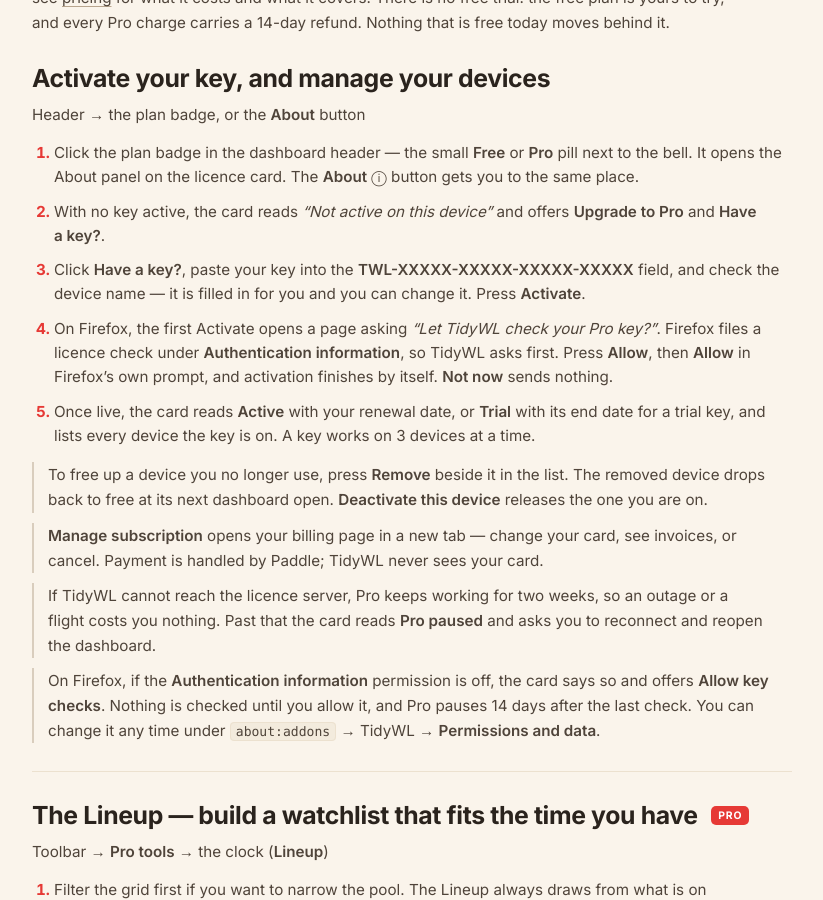
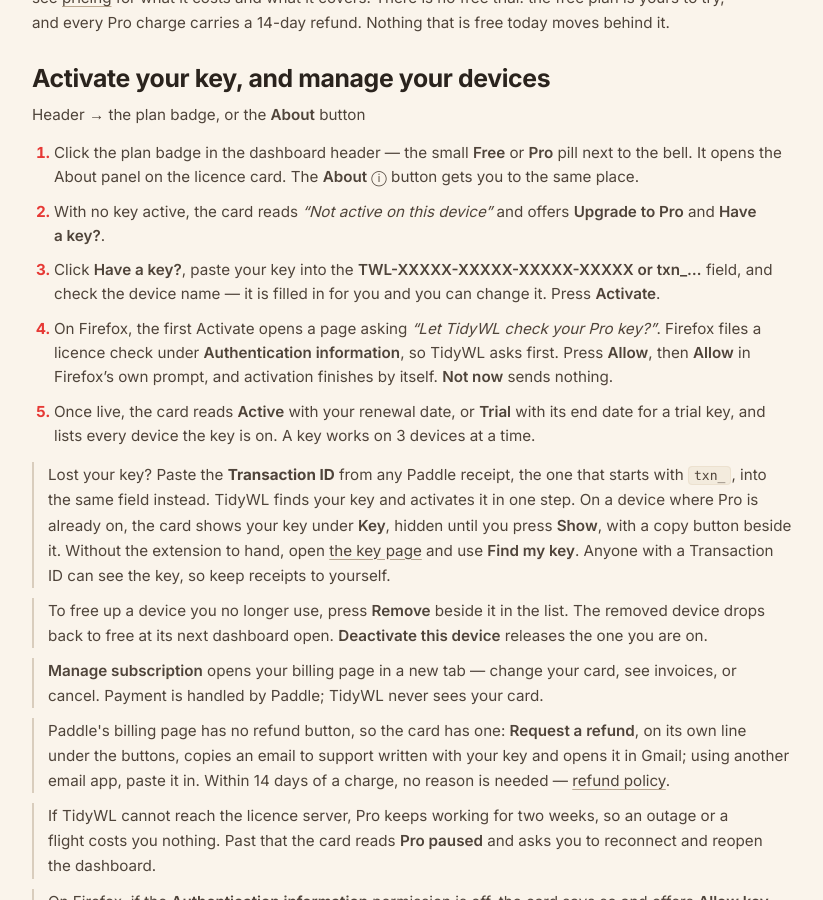
Before and after one commit to dominic-lam/tidywl-site, a Jekyll site: the page built from tutorials/index.html, in a window 1280 px wide and 900 px high, scrolled down 10506 px. Shown: the whole window, without its empty margins (88-911 px from the left). Built offline with Jekyll 4.4.1, drawn with Linux system fonts in a browser that asks for light colours; some of the changed text lies outside the part shown.

Commit message:
[tutorials]: 2.0.0 wording for hidden videos, lost-key recovery, Request a refund and the monthly rule
Held for the release wave so the guides describe the build that was submitted, not the one before it.

Co-Authored-By: Claude Opus 5 (1M context) <noreply@anthropic.com>
Claude-Session: https://claude.ai/code/session_01RE68DuTk6uV8gXSrcVgsys

```diff
--- a/tutorials/index.html
+++ b/tutorials/index.html
@@ -7,7 +7,7 @@ faq:
   - q: "Where do I open the TidyWL dashboard?"
     a: "Open YouTube and go to your Watch Later playlist, your Liked videos, or any playlist you created. Click the TidyWL icon in the browser toolbar and press Open Dashboard. If you are anywhere else on YouTube the popup offers Go to Watch Later instead, which navigates there and opens the dashboard for you."
   - q: "Why does TidyWL show fewer videos than YouTube says I have?"
-    a: "Some videos are hidden from the API TidyWL reads: deleted videos, private videos, region-locked or copyright-blocked videos, expired livestreams, videos from suspended channels, and age-restricted videos on an unverified account. The Videos Fetched card in the sidebar shows the difference and lists the reasons behind its info icon."
+    a: "YouTube counts some videos it won't let TidyWL see: deleted videos, private videos, region-locked or copyright-blocked videos, expired livestreams, videos from suspended channels, and age-restricted videos on an unverified account. The Videos Fetched card in the sidebar shows how many and lists the reasons behind its info icon."
   - q: "Does deleting from TidyWL delete the video from YouTube?"
     a: "No. It removes the video from the playlist, exactly as YouTube's own three-dot menu does. The video itself stays on YouTube. Deleting a playlist you own works the same way — the playlist goes, its videos stay."
   - q: "Can I undo a bulk delete?"
@@ -131,7 +131,7 @@ faq:
           <li>Otherwise, click <b class="ui">Sync</b> in the sidebar. Progress reads <em>“Fetching videos... 420 / 3,683”</em>.</li>
           <li>Syncing clears your filters and your selection, then draws the fresh list.</li>
         </ol>
-        <p class="tut-note"><b class="ui">Videos Fetched</b> can be lower than the number YouTube reports. When it is, the card says so — <em>“N hidden from API · YouTube reports M total”</em> — and the info icon beside it lists why: deleted, private, region-locked, copyright-blocked, expired livestreams, suspended channels, and age-restricted videos on an unverified account.</p>
+        <p class="tut-note"><b class="ui">Videos Fetched</b> can be lower than the number YouTube reports. When it is, the card says so — <em>“N YouTube won’t show · M on YouTube”</em> — and the info icon beside it lists why: deleted, private, region-locked, copyright-blocked, expired livestreams, suspended channels, and age-restricted videos on an unverified account.</p>
         <p class="tut-note">A banner appears above the grid when the cache is more than an hour old, or when the count has drifted a long way from YouTube’s. It offers <b class="ui">Sync Now</b> and <b class="ui">Dismiss</b>.</p>
         <p class="tut-note tut-note--warn">Sync also fetches each video’s tags, and the first sync after updating to version 2.0 records information the Lineup and the music switch need. If TidyWL asks you for one sync after an update, it only asks once.</p>
       </article>
@@ -381,12 +381,14 @@ faq:
         <ol class="tut-steps">
           <li>Click the plan badge in the dashboard header — the small <b class="ui">Free</b> or <b class="ui">Pro</b> pill next to the bell. It opens the About panel on the licence card. The <b class="ui">About</b> ⓘ button gets you to the same place.</li>
           <li>With no key active, the card reads <em>“Not active on this device”</em> and offers <b class="ui">Upgrade to Pro</b> and <b class="ui">Have a key?</b>.</li>
-          <li>Click <b class="ui">Have a key?</b>, paste your key into the <b class="ui">TWL-XXXXX-XXXXX-XXXXX-XXXXX</b> field, and check the device name — it is filled in for you and you can change it. Press <b class="ui">Activate</b>.</li>
+          <li>Click <b class="ui">Have a key?</b>, paste your key into the <b class="ui">TWL-XXXXX-XXXXX-XXXXX-XXXXX or txn_…</b> field, and check the device name — it is filled in for you and you can change it. Press <b class="ui">Activate</b>.</li>
           <li>On Firefox, the first Activate opens a page asking <em>“Let TidyWL check your Pro key?”</em>. Firefox files a licence check under <b class="ui">Authentication information</b>, so TidyWL asks first. Press <b class="ui">Allow</b>, then <b class="ui">Allow</b> in Firefox’s own prompt, and activation finishes by itself. <b class="ui">Not now</b> sends nothing.</li>
           <li>Once live, the card reads <b class="ui">Active</b> with your renewal date, or <b class="ui">Trial</b> with its end date for a trial key, and lists every device the key is on. A key works on 3 devices at a time.</li>
         </ol>
+        <p class="tut-note">Lost your key? Paste the <b>Transaction ID</b> from any Paddle receipt, the one that starts with <code>txn_</code>, into the same field instead. TidyWL finds your key and activates it in one step. On a device where Pro is already on, the card shows your key under <b class="ui">Key</b>, hidden until you press <b class="ui">Show</b>, with a copy button beside it. Without the extension to hand, open <a href="/checkout/success/">the key page</a> and use <b class="ui">Find my key</b>. Anyone with a Transaction ID can see the key, so keep receipts to yourself.</p>
         <p class="tut-note">To free up a device you no longer use, press <b class="ui">Remove</b> beside it in the list. The removed device drops back to free at its next dashboard open. <b class="ui">Deactivate this device</b> releases the one you are on.</p>
         <p class="tut-note"><b class="ui">Manage subscription</b> opens your billing page in a new tab — change your card, see invoices, or cancel. Payment is handled by Paddle; TidyWL never sees your card.</p>
+        <p class="tut-note">Paddle's billing page has no refund button, so the card has one: <b class="ui">Request a refund</b>, on its own line under the buttons, copies an email to support written with your key and opens it in Gmail; using another email app, paste it in. Within 14 days of a charge, no reason is needed — <a href="/refunds/">refund policy</a>.</p>
         <p class="tut-note">If TidyWL cannot reach the licence server, Pro keeps working for two weeks, so an outage or a flight costs you nothing. Past that the card reads <b class="ui">Pro paused</b> and asks you to reconnect and reopen the dashboard.</p>
         <p class="tut-note">On Firefox, if the <b class="ui">Authentication information</b> permission is off, the card says so and offers <b class="ui">Allow key checks</b>. Nothing is checked until you allow it, and Pro pauses 14 days after the last check. You can change it any time under <code>about:addons</code> → TidyWL → <b class="ui">Permissions and data</b>.</p>
       </article>
@@ -447,13 +449,13 @@ faq:
           <li>Untick anything you want to keep, then confirm.</li>
         </ol>
         <p class="tut-note">This is the one rule that deletes rather than archives, because a dead entry cannot be moved anywhere.</p>
-        <p class="tut-note tut-note--warn">It deliberately does <b>not</b> use the <a href="#watched-filter">Unavailable</a> filter, which answers a different question and also returns videos blocked in your country and videos removed elsewhere since your last sync. Those are alive and this rule leaves them alone. If nothing matches, TidyWL says <em>“No dead entries here — every video still has a channel and a duration.”</em></p>
+        <p class="tut-note tut-note--warn">It deliberately does <b>not</b> use the <a href="#watched-filter">Unavailable</a> filter, which answers a different question and also returns videos blocked in your country and videos removed elsewhere since your last sync. Those are alive and this rule leaves them alone. If nothing matches, TidyWL tells you there are no private or deleted videos in that playlist, and suggests syncing first to catch any made private since your last sync.</p>
 
         <h3 id="rule-monthly">Archive the oldest 10% each month</h3>
         <ol class="tut-steps">
           <li>Open <b class="ui">Clean-up rules</b> and pick <b class="ui">Archive the oldest 10% each month…</b>. A settings box opens.</li>
           <li>Set the percentage — <b class="ui">Archive the oldest __ % each month</b>, anywhere from 1 to 50. TidyWL tells you the size your list will settle at.</li>
-          <li>Tick <b class="ui">Offer this when it is due, next time I open the dashboard</b> if you want reminding. TidyWL always asks first — it never archives on its own.</li>
+          <li>Tick <b class="ui">Ask me when it’s due</b> if you want reminding. TidyWL always asks first — it never archives on its own.</li>
           <li>Press <b class="ui">Save</b>, or <b class="ui">Save and run now</b> to review the first batch immediately.</li>
         </ol>
         <p class="tut-note tut-note--warn">This rule needs your playlist sorted by <b>date added</b> on YouTube’s own playlist page — that is the only thing that makes a video’s position mean its age. If it is set to Manual or Most popular, the rule explains itself and stops. Set the sort on YouTube, sync once in TidyWL, then run it again. If your last sync happened before you upgraded, one sync also fixes this.</p>
@@ -580,7 +582,7 @@ faq:
         </div>
         <div class="faq-item" id="q-count" aria-expanded="false">
           <button class="faq-q" type="button">Why does TidyWL show fewer videos than YouTube says I have?<span class="plus" aria-hidden="true">+</span></button>
-          <div class="faq-a"><p>Some videos are hidden from the API TidyWL reads: deleted videos, private videos, region-locked or copyright-blocked videos, expired livestreams, videos from suspended channels, and age-restricted videos on an unverified account. The <b class="ui">Videos Fetched</b> card in the sidebar shows the difference and lists the reasons behind its info icon.</p></div>
+          <div class="faq-a"><p>YouTube counts some videos it won’t let TidyWL see: deleted videos, private videos, region-locked or copyright-blocked videos, expired livestreams, videos from suspended channels, and age-restricted videos on an unverified account. The <b class="ui">Videos Fetched</b> card in the sidebar shows how many and lists the reasons behind its info icon.</p></div>
         </div>
         <div class="faq-item" id="q-deletes" aria-expanded="false">
           <button class="faq-q" type="button">Does deleting from TidyWL delete the video from YouTube?<span class="plus" aria-hidden="true">+</span></button>
```
